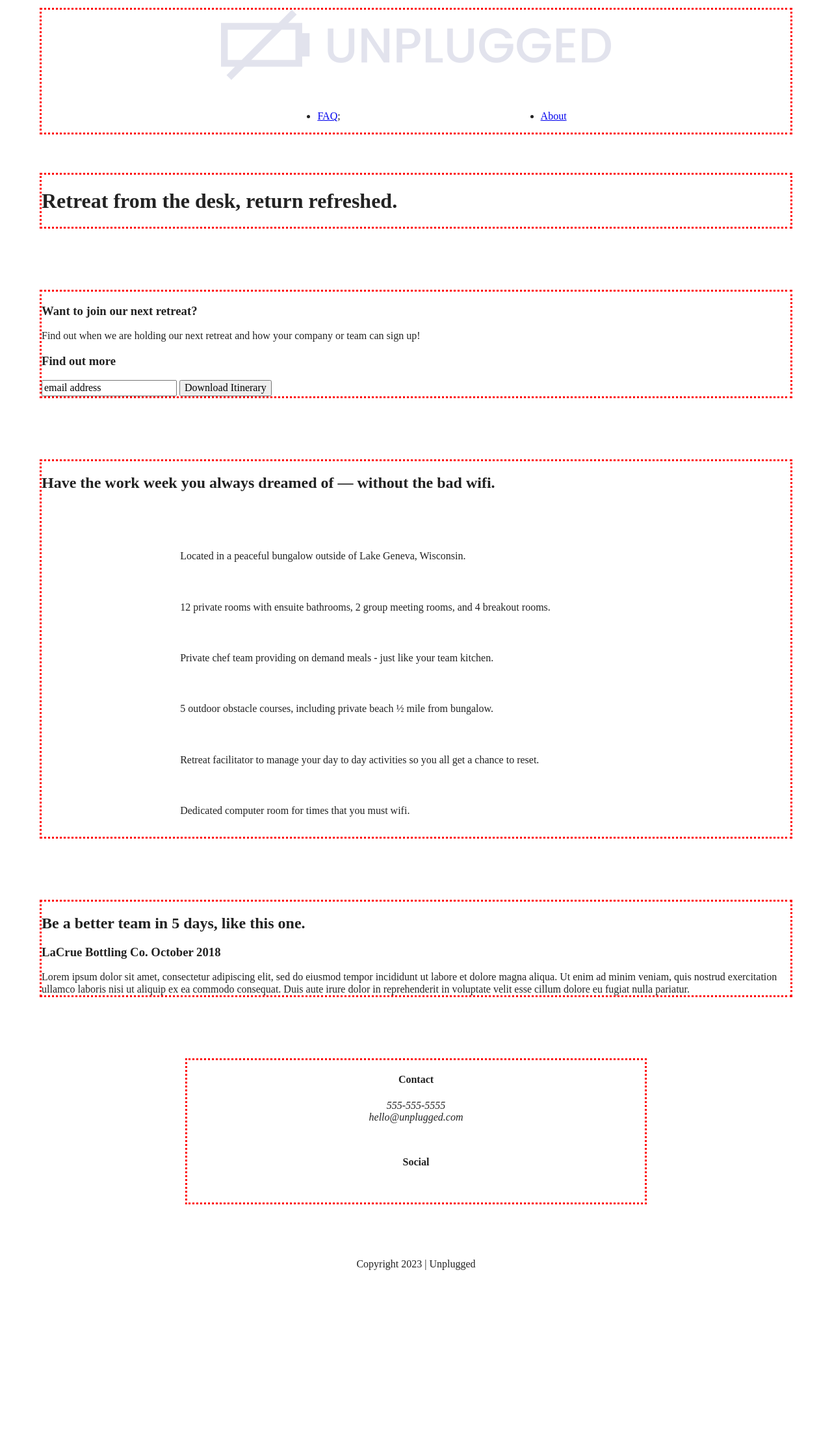
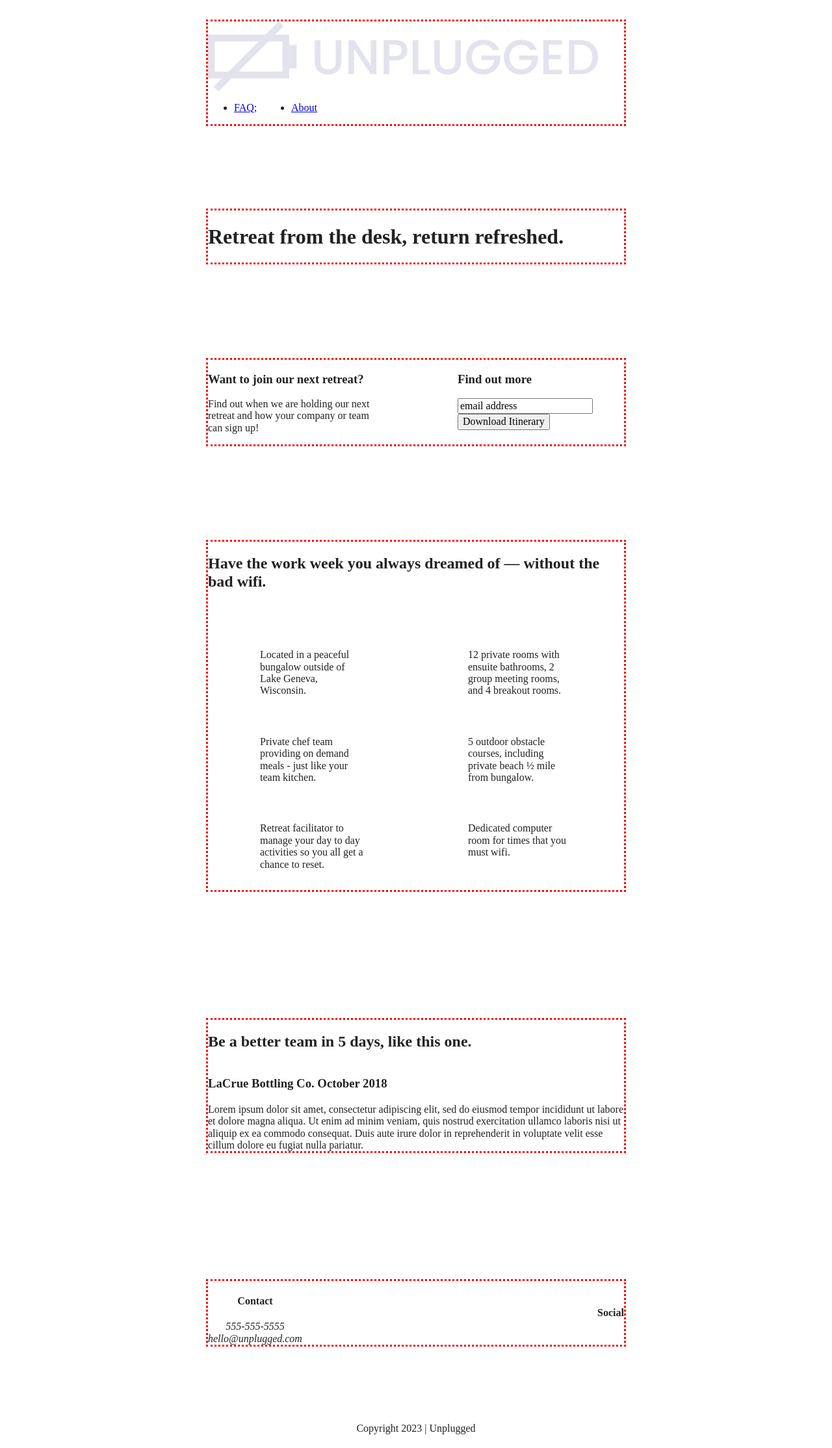
Before and after one commit to LylaGiselle/Unplugged, a website built with Parcel: page index.html in a window 1280 px wide. Shown: the whole page at 65% size. Before the commit the page ends 1992 px from the top, so only its background shows below. Built offline with nearby package versions, Linux system fonts and the light colour scheme.

Commit message:
Added media queries and styling for tablet

```diff
--- a/css/main.css
+++ b/css/main.css
@@ -133,6 +133,10 @@ footer {
   text-align: center;
 }
 
+footer p {
+  margin: 0;
+}
+
 footer .contact {
   margin-bottom: 50px;
 }
@@ -210,6 +214,7 @@ aside {
 
 .reviews h3 {
   width: 55%;
+  margin: 20px 0;
 }
 
 
@@ -225,6 +230,10 @@ aside {
 .contact-section {
   display: flex;
   justify-content: center;
+}
+
+.contact-content p {
+  margin: 0;
 }
 
 /* ==========================================================================
@@ -337,20 +346,146 @@ aside {
 }
 
 /* ==========================================================================
-   EXAMPLE Media Queries for Responsive Design.
+   Media Queries for Responsive Design.
    These examples override the primary ('mobile first') styles.
    Modify as content requires.
    ========================================================================== */
 
-@media only screen and (min-width: 35em) {
-  /* Style adjustments for viewports that meet the condition */
+@media screen and (min-width: 768px) {
+
+  /*Tablet styles here*/
+
+  /* General Styles */
+  .content-wrapper {
+    max-width: 640px;
+    margin: 100px 0;
+  }
+
+  /* Header */
+
+  .header-divider {
+    display: none;
+  }
+
+  header {
+    padding: 33px 0;
+  }
+
+  header .content-wrapper {
+    width: 100%;
+    justify-content: space-between;
+  }
+
+  header nav {
+    width: 20%;
+  }
+
+  header nav ul {
+    justify-content: space-between;
+  }
+
+  /* Aside */
+  aside .content-wrapper {
+    margin: 50px 0;
+    display: flex;
+    justify-content: space-between;
+    align-content: flex-start;
+  }
+
+  aside .content-wrapper .form-description,
+  aside .content-wrapper .form {
+    width: 40%;
+    margin: 0;
+  }
+
+  /* Features */
+  .features article {
+    display: flex;
+    align-items: center;
+    flex-flow: column wrap;
+    flex-basis: 50%;
+  }
+
+  .features .features-item-description {
+    width: 50%;
+  }
+
+  /* Reviews */
+  .reviews article {
+    display: flex;
+    justify-content: space-between;
+  }
+
+  .reviews article div {
+    width: 49%;
+  }
+
+  /* Footer */
+  footer .content-wrapper {
+    width: 65%;
+  }
+
+  .footer-content {
+    display: flex;
+    justify-content: space-between;
+    align-items: center;
+  }
+
+  footer .contact {
+    margin-bottom: 0;
+  }
+
+  footer .copyright {
+    width: 100%;
+  }
+
+  /* ==========================================================================
+     About Page
+     ========================================================================== */
+
+  .mission-content {
+    display: flex;
+    justify-content: space-between;
+    align-items: flex-start;
+    padding: 20px 0;
+  }
+
+  .mission-content p {
+    width: 45%;
+  }
+
+  .contact-section .content-wrapper h2 {
+    width: 80%;
+  }
+
+  .contact-content {
+    display: flex;
+    justify-content: space-between;
+    align-items: flex-start;
+  }
+
+  /* ==========================================================================
+     FAQ Page
+     ========================================================================== */
+
+   .faq .content-wrapper {
+    justify-content: space-between;
+   }
+
+   .faq-content {
+     flex-basis: 45%;
+   }
+
+   .faq h2 {
+    width: 100%;
+   }
+
 }
 
-@media print,
-(-webkit-min-device-pixel-ratio: 1.25),
-(min-resolution: 1.25dppx),
-(min-resolution: 120dpi) {
-  /* Style adjustments for high resolution devices */
+@media screen and (min-width: 1200px) {
+
+  /*Desktop styles here*/
+
 }
 
 /* ==========================================================================
```
